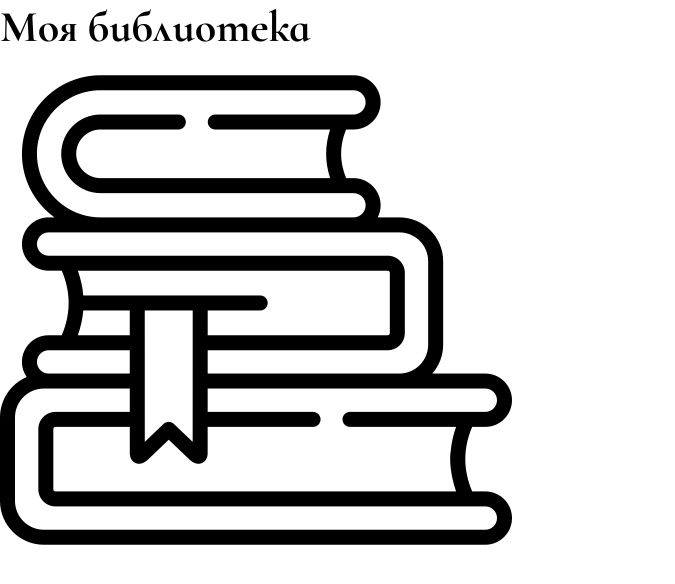
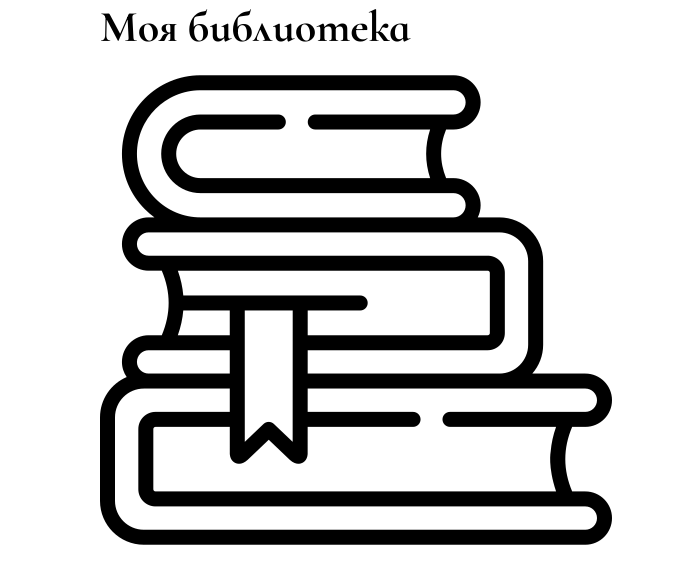
Before and after one commit to ZuAnna/library, a plain HTML site: page index.html in a window 1280 px wide. Shown: the whole page, without its empty margins (0-675 px from the left). Drawn offline with Linux system fonts and the light colour scheme.

Commit message:
scss container

```diff
--- a/index.html
+++ b/index.html
@@ -11,8 +11,6 @@
       href="https://fonts.googleapis.com/css2?family=Cormorant+Infant:wght@400;500;600;700&display=swap"
       rel="stylesheet"
     />
-
-
 
     <link
       rel="apple-touch-icon"
@@ -32,7 +30,11 @@
       href="images/favs/favicon-16x16.png"
     />
     <link rel="manifest" href="images/favs/site.webmanifest" />
-    <link rel="mask-icon" href="images/favs/safari-pinned-tab.svg" color="#5bbad5" />
+    <link
+      rel="mask-icon"
+      href="images/favs/safari-pinned-tab.svg"
+      color="#5bbad5"
+    />
     <meta name="msapplication-TileColor" content="#aee4f0" />
     <meta name="theme-color" content="#aee4f0" />
 
@@ -49,7 +51,7 @@
               <h1 class="header__inner-titletext">Моя библиотека</h1>
             </div>
             <div class="header__inner-logo">
-               <img src="images/book.png" alt="logo" class="header__logoimg">
+              <img src="images/book.png" alt="logo" class="header__logoimg" />
             </div>
           </div>
           <div class="header__inner-menu">
@@ -61,7 +63,6 @@
               </ul>
             </nav>
           </div>
-
         </div>
         <div class="line"></div>
       </div>
--- a/scss/styles.scss
+++ b/scss/styles.scss
@@ -15,3 +15,9 @@ body{
    font-family: 'Cormorant Infant', serif;
    font-size: 22px;
 }
+
+.container{
+   max-width: 1200;
+   padding: 0 100px 100px;
+   margin: 0 auto;
+}
```
Also changed, not shown: css/styles.css, 1 other file. Lines whose indentation alone changed are shown as unchanged.
